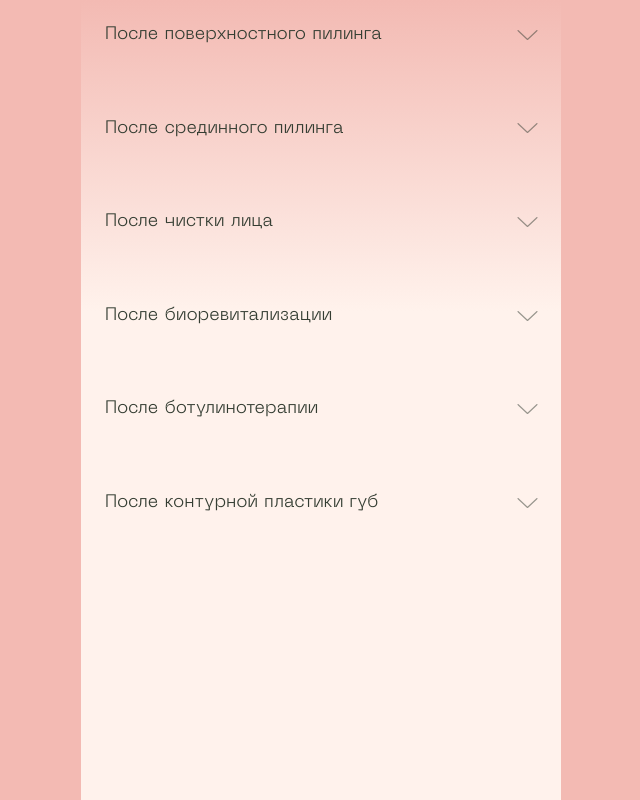
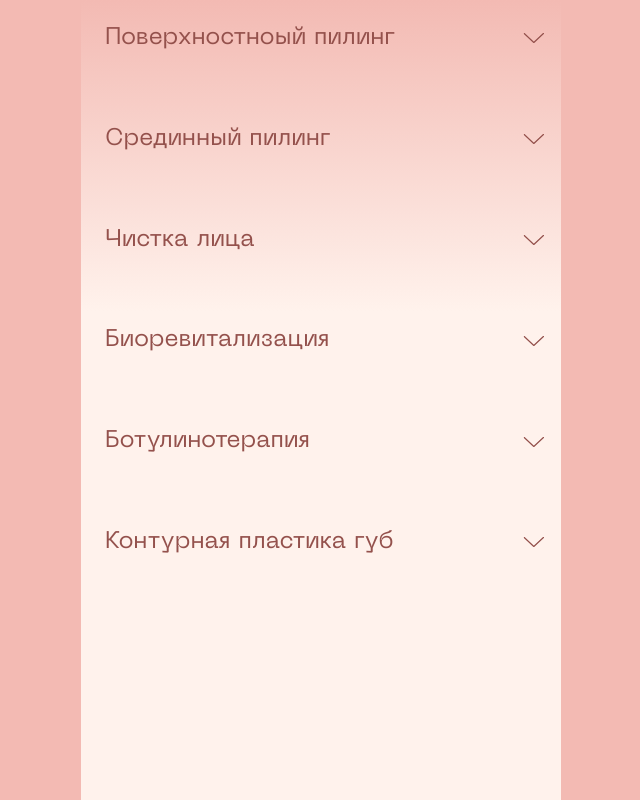
Before and after one commit to ooonikpro/mezhdunami, a Nuxt app: page /recommendations in a window 1280 px wide. Shown: the whole page, without its empty margins (319-959 px from the left). Built offline with nearby package versions, Linux system fonts and the light colour scheme.

Commit message:
feat: improve recommendations

```diff
--- a/components/Accordion.vue
+++ b/components/Accordion.vue
@@ -1,19 +1,31 @@
 <template>
-    <div class="accordion" :class="{ open: isOpen }">
-        <div class="accordion-head h3" @click="toggle">
-            <div class="accordion-title">
+    <div ref="el" class="accordion" :class="{ open: isOpen }" :id="id">
+        <a :href="link" class="accordion-head h3" @click="toggle">
+            <h3 class="accordion-title">
                 <slot name="title" />
-            </div>
+            </h3>
 
-            <img
-                src="@/assets/img/angle.svg"
-                class="angle"
-                :class="angleClasses"
-            />
-        </div>
+            <i class="angle" :class="angleClasses">
+                <svg
+                    width="17"
+                    height="34"
+                    viewBox="0 0 17 34"
+                    fill="none"
+                    xmlns="http://www.w3.org/2000/svg"
+                >
+                    <path
+                        d="M1 1L16 17L1 33"
+                        stroke="currentColor"
+                        stroke-width="2"
+                        stroke-linecap="round"
+                        stroke-linejoin="round"
+                    />
+                </svg>
+            </i>
+        </a>
 
         <transition name="expand">
-            <div v-if="isOpen" class="accordion-body">
+            <div v-show="isOpen" class="accordion-body">
                 <slot />
             </div>
         </transition>
@@ -21,13 +33,31 @@
 </template>
 
 <script lang="ts" setup>
+interface AccordionProps {
+    id: string;
+}
+
+const props = defineProps<AccordionProps>();
+const route = useRoute();
+
 const angleClasses = computed(() => ({
     up: isOpen.value,
     down: !isOpen.value,
 }));
 
+const link = computed(() => `#${props.id}`);
+
 const isOpen = ref(false);
+const el = ref<HTMLDivElement>();
 const toggle = () => (isOpen.value = !isOpen.value);
+
+onMounted(() => {
+    isOpen.value = route.hash === link.value;
+
+    if (isOpen.value) {
+        el.value.scrollIntoView({ block: "start" });
+    }
+});
 </script>
 
 
@@ -38,9 +68,8 @@ const toggle = () => (isOpen.value = !isOpen.value);
     flex-direction: column;
     @include transition;
     gap: 1.6rem;
-    padding: 2.4rem 5.2rem 2.4rem 2.4rem;
     color: $color-green-700;
-    background-color: $color-green-200;
+    background-color: $color-pink-300;
     border-radius: 4px;
     max-height: 15rem;
 
@@ -53,31 +82,35 @@ const toggle = () => (isOpen.value = !isOpen.value);
     display: flex;
     position: relative;
     cursor: pointer;
+    padding: 2.4rem 5.2rem 2.4rem 2.4rem;
+    color: $color-pink-700;
 }
 
 .accordion-title {
+    font-weight: 400;
     padding-right: 1rem;
 }
 
 .angle {
     position: absolute;
-    top: 0;
+    top: 50%;
     bottom: 0;
-    right: -2.7rem;
-    margin: auto;
+    right: 2rem;
     transform-origin: center;
     @include transition;
 
     &.down {
-        transform: scale(0.6) rotate(90deg);
+        transform: translateY(-50%) scale(0.6) rotate(90deg);
     }
 
     &.up {
-        transform: scale(0.6) rotate(-90deg);
+        transform: translateY(-50%) scale(0.6) rotate(-90deg);
     }
 }
 
 .accordion-body {
+    padding: 0 2.4rem 2.4rem;
+
     &.expand-enter-active,
     &.expand-leave-active {
         @include transition;
--- a/pages/recommendations.vue
+++ b/pages/recommendations.vue
@@ -3,8 +3,8 @@
         <template #title>Рекомендации после процедур</template>
 
         <div class="recommedation-list">
-            <Accordion class="mb-24">
-                <template #title>После поверхностного пилинга</template>
+            <Accordion class="mb-24" id="superficial-peeling">
+                <template #title>Поверхностноый пилинг</template>
 
                 <template #default>
                     <ol>
@@ -19,20 +19,26 @@
                         </li>
                         <li>Пить много жидкости.</li>
                         <li>
-                            Для очищения можно использовать легкие муссы и пенки, а
-                            декоративную косметику можно вводить уже на 4 день.
+                            Для очищения можно использовать легкие муссы и
+                            пенки, а декоративную косметику можно вводить уже на
+                            4 день.
                         </li>
                         <li>
                             Лучше отказаться от физических нагрузок, посещения
                             бань и саун, а также сильных очищающих средств и
                             масок.
                         </li>
+                        <li>
+                            В домашнем уходе не использовать средства,
+                            содержащие кислоты в составе, скрабы и домашние
+                            пилинги в течение 7 дней.
+                        </li>
                     </ol>
                 </template>
             </Accordion>
 
-            <Accordion class="mb-24">
-                <template #title>После срединного пилинга</template>
+            <Accordion class="mb-24" id="medium-peeling">
+                <template #title>Cрединный пилинг</template>
 
                 <template #default>
                     <p class="h4 mb-16">
@@ -61,12 +67,17 @@
                             бань и саун, а также сильных очищающих средств и
                             масок.
                         </li>
+                        <li>
+                            В домашнем уходе не использовать средства,
+                            содержащие кислоты в составе, скрабы и домашние
+                            пилинги в течение 7 дней.
+                        </li>
                     </ol>
                 </template>
             </Accordion>
 
-            <Accordion class="mb-24">
-                <template #title>После чистки лица</template>
+            <Accordion class="mb-24" id="face-cleaning">
+                <template #title>Чистка лица</template>
 
                 <template #default>
                     <ol>
@@ -125,8 +136,8 @@
                 </template>
             </Accordion>
 
-            <Accordion class="mb-24">
-                <template #title>После биоревитализации</template>
+            <Accordion class="mb-24" id="bio">
+                <template #title>Биоревитализация</template>
 
                 <template #default>
                     <ol>
@@ -153,8 +164,8 @@
                 </template>
             </Accordion>
 
-            <Accordion class="mb-24">
-                <template #title>После ботулинотерапии</template>
+            <Accordion class="mb-24" id="botulinum-therapy">
+                <template #title>Ботулинотерапия</template>
 
                 <template #default>
                     <ol>
@@ -213,8 +224,8 @@
                 </template>
             </Accordion>
 
-            <Accordion class="mb-24">
-                <template #title>После контурной пластики губ</template>
+            <Accordion class="mb-24" id="lip-contouring">
+                <template #title>Контурная пластика губ</template>
 
                 <template #default>
                     <p class="mb-16">
@@ -256,8 +267,8 @@
                             Если есть склонность к герпес вирусной инфекции:
                             Ацикловир 200 мг х 4 раза в день в течение 7 дней,
                             или Валацикловир 500 мг х 2 раза в день в течение 7
-                            дней, либо Валтрекс 500 мг х 1 раз в день в течение 7
-                            дней.
+                            дней, либо Валтрекс 500 мг х 1 раз в день в течение
+                            7 дней.
                         </li>
                     </ol>
                 </template>
```
Also changed, not shown: assets/img/angle.svg (deleted).
